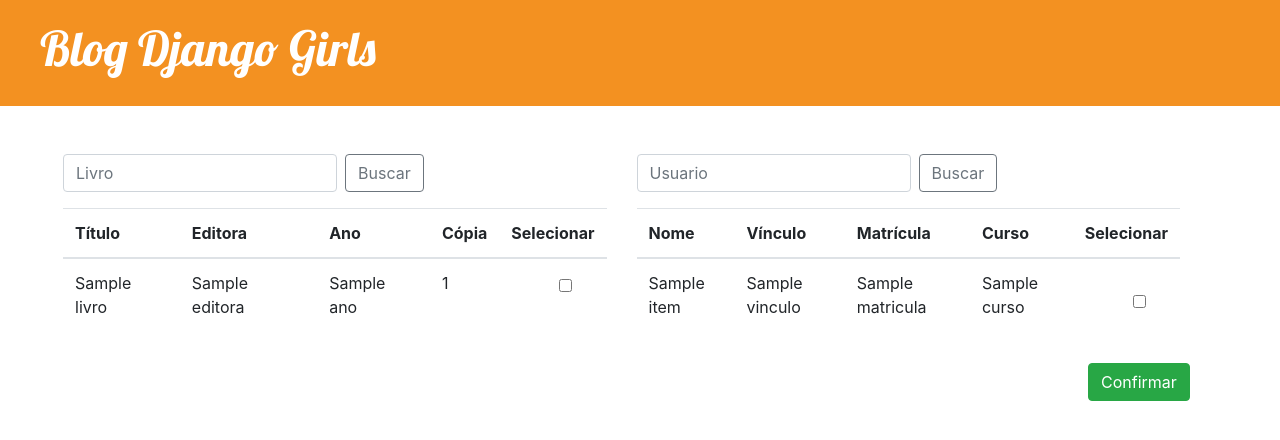
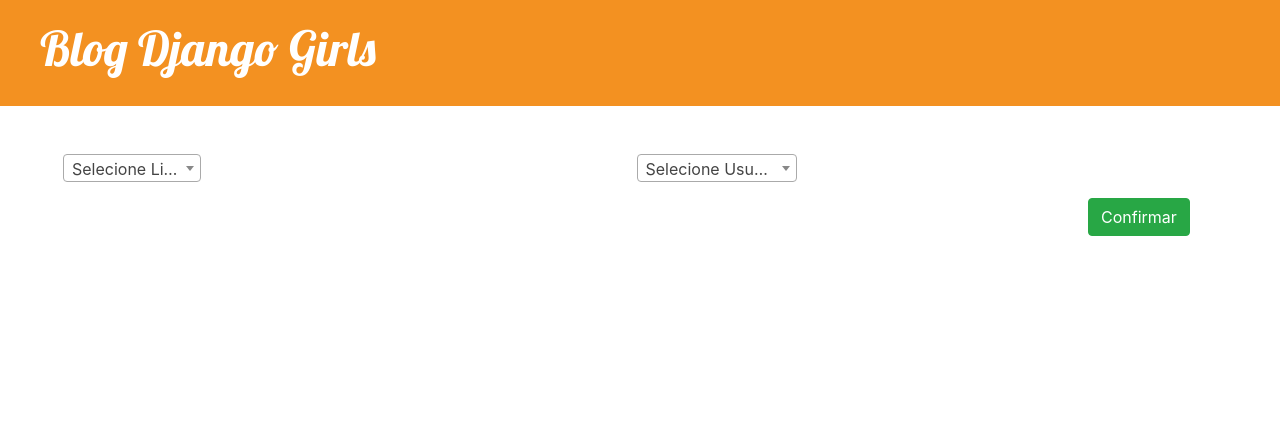
Before and after one commit to gionogueira/my-first-blog, a Django app: page /emprestimo/ in a window 1280 px wide. Shown: the top 440 px of the page. Run offline with Django 3.2, Linux system fonts and the light colour scheme; tables that the repository leaves empty hold one stand-in row (values such as "Sample post"); a database or web service that is not in the repository returns one stand-in record (values such as "Sample title"); data that the repository does not hold is empty; some libraries are stand-ins or nearby versions.

Commit message:
select emprestimo

```diff
--- /dev/null
+++ b/blog/static/js/blog.js
@@ -0,0 +1,3 @@
+$(document).ready(function() {
+    $('.js-example-basic-single').select2();
+});
--- a/blog/templates/blog/base.html
+++ b/blog/templates/blog/base.html
@@ -8,9 +8,19 @@
 
     <title>Blog Django Girls</title>
 
+    <!-- CSS Bootstrap -->
     <link rel="stylesheet" href="https://stackpath.bootstrapcdn.com/bootstrap/4.3.1/css/bootstrap.min.css" integrity="sha384-ggOyR0iXCbMQv3Xipma34MD+dH/1fQ784/j6cY/iJTQUOhcWr7x9JvoRxT2MZw1T" crossorigin="anonymous">
+
+    <!-- Google Fonts -->
     <link href="//fonts.googleapis.com/css?family=Lobster&subset=latin,latin-ext" rel="stylesheet" type="text/css">
+
+    <!-- CSS FontAwesome -->
     <script src="https://kit.fontawesome.com/b683ee421d.js" crossorigin="anonymous"></script>
+
+    <!-- CSS Select 2 -->
+    <link href="https://cdnjs.cloudflare.com/ajax/libs/select2/4.0.10/css/select2.min.css" rel="stylesheet" />
+
+    <!-- CSS Blog -->
     <link rel="stylesheet" href="{% static 'css/blog.css' %}">
 </head>
 
@@ -33,8 +43,14 @@
 
 </body>
 
+<!-- JS Bootstrap -->
 <script src="https://code.jquery.com/jquery-3.3.1.slim.min.js" integrity="sha384-q8i/X+965DzO0rT7abK41JStQIAqVgRVzpbzo5smXKp4YfRvH+8abtTE1Pi6jizo" crossorigin="anonymous"></script>
 <script src="https://cdnjs.cloudflare.com/ajax/libs/popper.js/1.14.7/umd/popper.min.js" integrity="sha384-UO2eT0CpHqdSJQ6hJty5KVphtPhzWj9WO1clHTMGa3JDZwrnQq4sF86dIHNDz0W1" crossorigin="anonymous"></script>
 <script src="https://stackpath.bootstrapcdn.com/bootstrap/4.3.1/js/bootstrap.min.js" integrity="sha384-JjSmVgyd0p3pXB1rRibZUAYoIIy6OrQ6VrjIEaFf/nJGzIxFDsf4x0xIM+B07jRM" crossorigin="anonymous"></script>
 
+<!-- JS Select 2 -->
+<script src="https://cdnjs.cloudflare.com/ajax/libs/select2/4.0.10/js/select2.min.js"></script>
+
+<!-- JS Blog -->
+<script type="text/javascript" src="{% static 'js/blog.js' %}"></script>
 </html>
--- a/blog/templates/blog/emprestimo.html
+++ b/blog/templates/blog/emprestimo.html
@@ -3,70 +3,31 @@
 {% block content %}
 
 <div class="row mt-5 ml-2">
+
     <div class="col-6">
-        <form method="GET" id="search-form" class="form-inline my-2 my-lg-0">
-            <input class="form-control mr-sm-2" type="text" id="search" name="copia" value="{{g_copia}}" placeholder="Livro" aria-label="Livro">
-            <button class="btn btn-outline-secondary my-2 my-sm-0" type="submit">Buscar</button>
 
-        <table class="table table-hover mt-3">
-            <thead>
-                <tr>
-                    <th scope="col">Título</th>
-                    <th scope="col">Editora</th>
-                    <th scope="col">Ano</th>
-                    <th scope="col">Cópia</th>
-                    <th scope="col">Selecionar</th>
-                </tr>
-            </thead>
+        <select class="js-example-basic-single" name="copia">
+            <option value="usuario">Selecione Livro</option>
             {%  for copy in copia %}
-                <tbody>
-                    <tr>
-                        <td>{{ copy.livro.titulo }}</td>
-                        <td>{{ copy.livro.editora }}</td>
-                        <td>{{ copy.livro.ano }}</td>
-                        <td>{{ copy.num }}</td>
-                        <td>
-                            <input class="form-check-input ml-5 mt-2" type="checkbox" value="check" id="defaultCheck1">
-                        </td>
-                    </tr>
-                </tbody>
+                <option value="usuario">{{ copy.livro.titulo }}</option>
             {% endfor %}
-        </table>
+        </select>
+
     </div>
 
     <div class="col-6">
-        <div method="GET" id="search-form" class="form-inline my-2 my-lg-0">
-            <input class="form-control mr-sm-2" type="text" id="search" name="usuario" value="{{g_usuario}}" placeholder="Usuario" aria-label="Usuario">
-            <button class="btn btn-outline-secondary my-2 my-sm-0" type="submit">Buscar</button>
-        </div>
-    </form>
-        <table class="table table-hover mt-3">
-            <thead>
-                <tr>
-                    <th scope="col">Nome</th>
-                    <th scope="col">Vínculo</th>
-                    <th scope="col">Matrícula</th>
-                    <th scope="col">Curso</th>
-                    <th scope="col">Selecionar</th>
-                </tr>
-            </thead>
+
+        <select class="js-example-basic-single" name="usuario">
+            <option value="usuario">Selecione Usuário</option>
             {%  for user in usuario %}
-                <tbody>
-                    <tr>
-                        <td>{{ user.nome }}</td>
-                        <td>{{ user.vinculo.nome }}</td>
-                        <td>{{ user.matricula }}</td>
-                        <td>{{ user.curso }}</td>
-                        <td>
-                            <input class="form-check-input ml-5 mt-4" type="checkbox" value="" id="defaultCheck1">
-                        </td>
-                    </tr>
-                </tbody>
+                <option value="usuario">{{ user.nome }}</option>
             {% endfor %}
-        </table>
+        </select>
+
     </div>
+
     <div>
-        <button method="POST" class="btn btn-success mt-3" style="margin-left: 1040px;" type="submit">Confirmar</button>
+        <button method="POST" class="btn btn-success mt-3" style="margin-left: 1040px;" name="emprestimo" value="{{emprestimo}}" type="submit">Confirmar</button>
     </div>
 </div>
 {% endblock %}
--- a/blog/views.py
+++ b/blog/views.py
@@ -43,25 +43,13 @@
 class Emprestimo(View):
 
     def get(self, request):
-
-        if 'copia' in request.META['QUERY_STRING']:
-            g_copia = request.GET['copia']
-        else:
-            g_copia = ''
-
-        if 'usuario' in request.META['QUERY_STRING']:
-            g_usuario = request.GET['usuario']
-        else:
-            g_usuario = ''
-
-        response = requests.get('http://suabi-api3.herokuapp.com/copia/?search=' + g_copia)
+        response = requests.get('http://suabi-api3.herokuapp.com/copia/')
         copia = response.json()
-        response = requests.get('http://suabi-api3.herokuapp.com/usuario/?search=' + g_usuario)
+        response = requests.get('http://suabi-api3.herokuapp.com/usuario/')
         usuario = response.json()
         return render(request, 'blog/emprestimo.html', {
-            'copia': copia, 'usuario': usuario,
-            'g_copia': g_copia,
-            'g_usuario': g_usuario
+            'copia': copia,
+            'usuario': usuario
         })
 
     def post(self, request):
```
